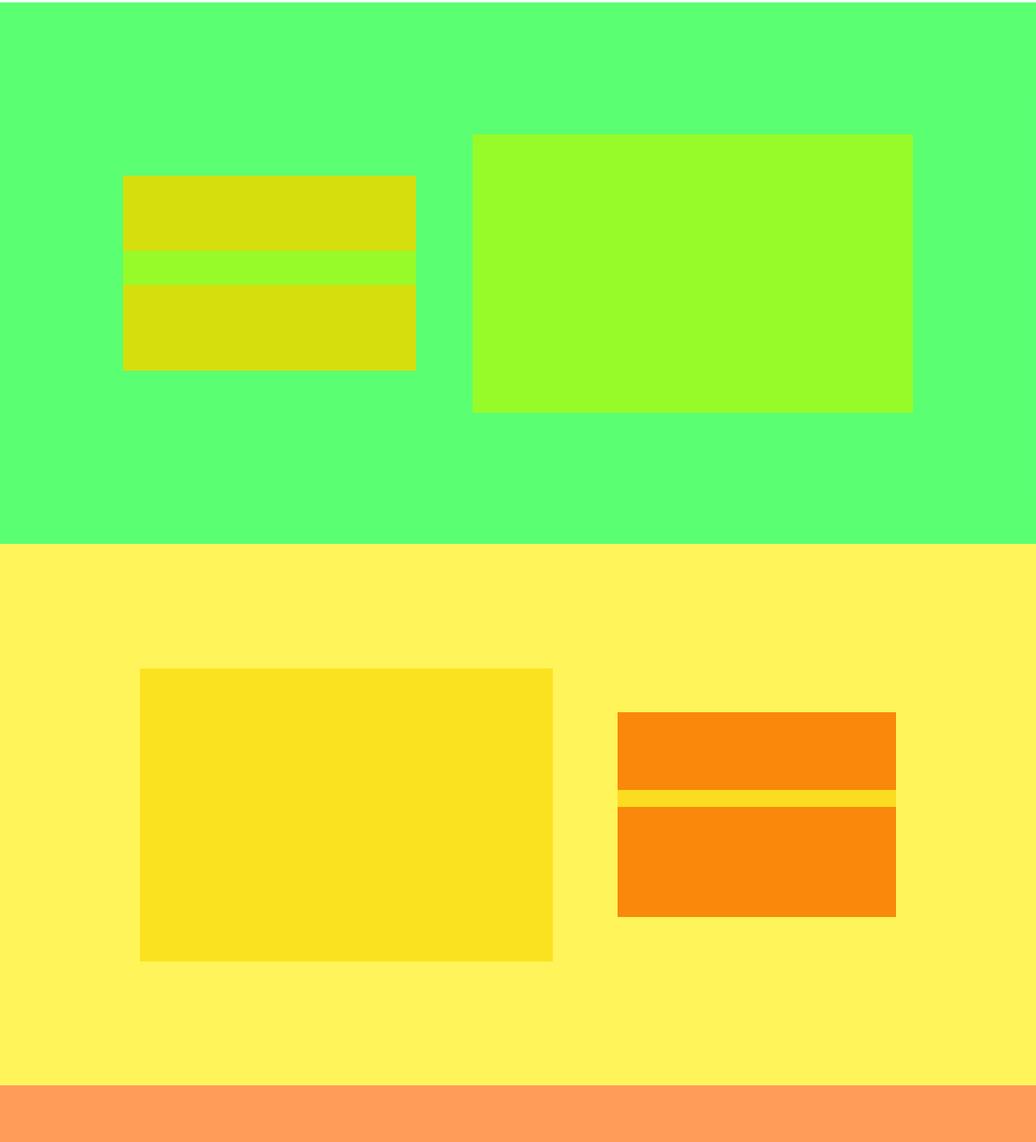
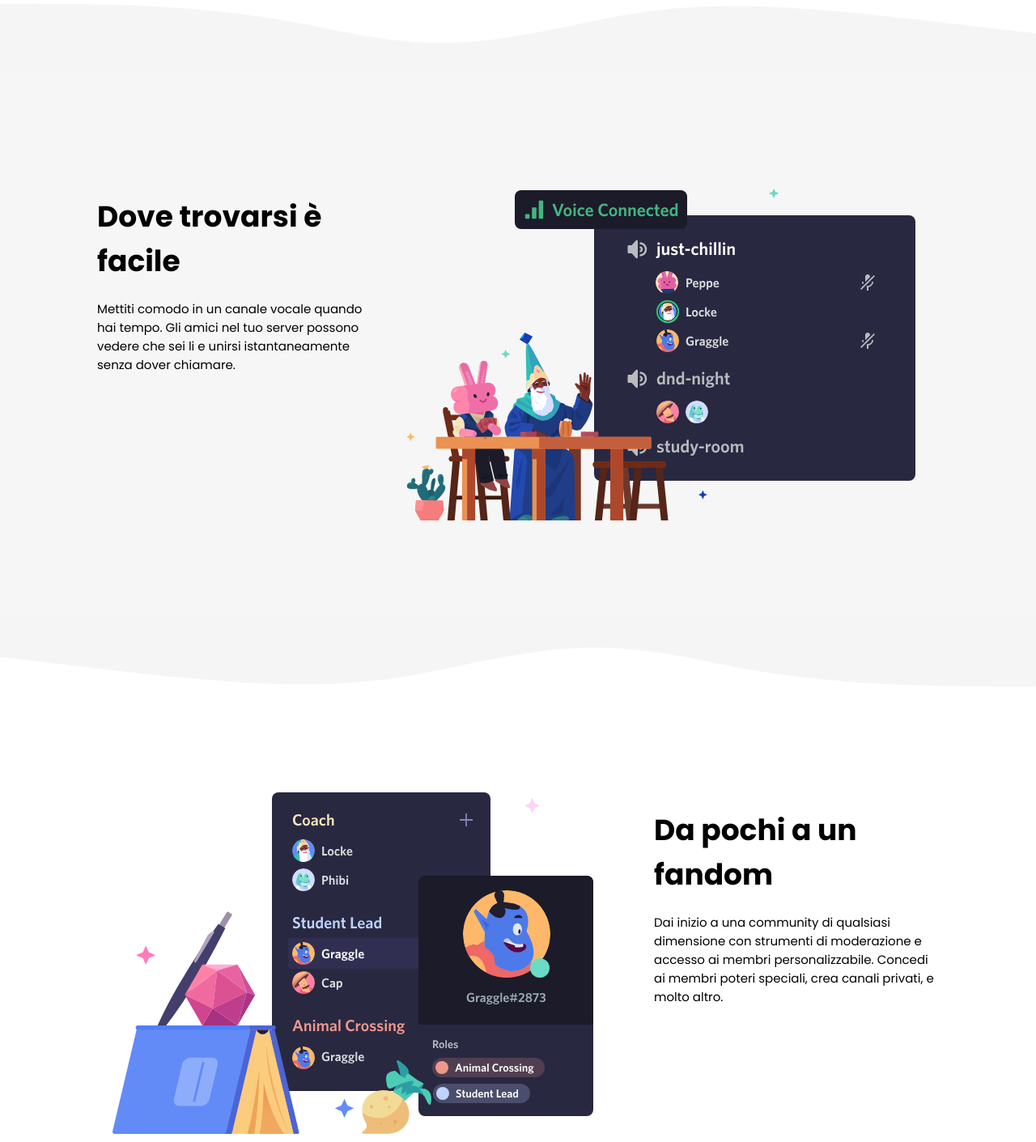
Before and after one commit to giovannimariaciclosi/htmlcss-discord, a plain HTML site: page index.html in a window 1280 px wide. Shown: the part 1164-2575 px from the top of the page at 81% size. Drawn offline with Linux system fonts and the light colour scheme.

Commit message:
BREAKING CHANGE: big code simplification, sections three and four completated
Created a class for sections one, two, tree, and four to merge the style

```diff
--- a/css/style.css
+++ b/css/style.css
@@ -124,7 +124,8 @@
   color: black;
 }
 
-#section-two {
+/* section with text and image */
+.section {
   height: 669px;
   display: flex;
   align-items: center;
@@ -132,7 +133,7 @@
   gap: 10px;
 }
 
-#section-two-text  {
+.section-text  {
   max-width: 352px;
   min-height: 372px;
   display: flex;
@@ -141,79 +142,11 @@
   gap: 20px;
 }
 
-#section-three {
-  height: 669px;
-  display: flex;
-  align-items: center;
-  justify-content: center;
-  gap: 70px;
-  background-color: rgba(0, 255, 38, 0.648);
+.grey-section {
+  background-color: #F6F6F6;
 }
 
-#section-three-text {
-  width: 362px;
-  height: 241px;
-  display: flex;
-  flex-direction: column;
-  justify-content: space-between;
-  gap: 27px;
-  background-color: rgba(183, 249, 0, 0.648);
-}
-
-#section-three-text h1 {
-  width: 362px;
-  height: 93px;
-  background-color: rgba(249, 207, 0, 0.648);
-}
-
-#section-three-text p {
-  width: 362px;
-  height: 106px;
-  background-color: rgba(249, 207, 0, 0.648);
-}
-
-#section-three-img {
-  width: 544px;
-  height: 344px;
-  background-color: rgba(183, 249, 0, 0.648);
-}
-
-#section-four {
-  height: 669px;
-  display: flex;
-  align-items: center;
-  justify-content: center;
-  gap: 80px;
-  background-color: rgba(255, 238, 0, 0.648);
-}
-
-#section-four-img {
-  width: 510px;
-  height: 362px;
-  background-color: rgba(249, 216, 0, 0.648);
-}
-
-#section-four-text {
-  width: 344px;
-  height: 253px;
-  display: flex;
-  flex-direction: column;
-  justify-content: space-between;
-  gap: 21px;
-  background-color: rgba(249, 207, 0, 0.648);
-}
-
-#section-four-text h1 {
-  width: 344px;
-  height: 96px;
-  background-color: rgba(249, 91, 0, 0.648);
-}
-
-#section-four-text p {
-  width: 344px;
-  height: 137px;
-  background-color: rgba(249, 91, 0, 0.648);
-}
+/* /section with text and image */
 
 #section-five {
   height: 1147px;
--- a/index.html
+++ b/index.html
@@ -56,37 +56,45 @@
     <!-- /header -->
 
     <!-- section two -->
-    <section id="section-two">
-      <div id="section-two-img">
+    <section class="section">
+      <div class="section-img">
         <img src="img/item1.svg" alt="Discord channels image">
       </div>
-      <div id="section-two-text">
+      <div class="section-text">
         <h1>Un luogo a invito con tutto lo spazio necessario per parlare</h1>
         <p>I server Discord sono organizzati in canali tematici in cui collaborare, condividere o semplicemente parlare della tua giornata senza intasare chat di gruppo.</p>
       </div>
     </section>
     <!-- /section two -->
 
+    <!-- wave svg -->
+    <img src="img/wave-grey.svg" alt="">
+    <!-- /wave svg -->
+
     <!-- section three -->
-    <section id="section-three">
-      <div id="section-three-text">
-        <h1></h1>
-        <p></p>
+    <section class="section grey-section">
+      <div class="section-text">
+        <h1>Dove trovarsi è facile</h1>
+        <p>Mettiti comodo in un canale vocale quando hai tempo. Gli amici nel tuo server possono vedere che sei li e unirsi istantaneamente senza dover chiamare.</p>
       </div>
-      <div id="section-three-img">
-        <img src="" alt="">
+      <div class="section-img">
+        <img src="img/item2.svg" alt="Discord vocal chat image">
       </div>
     </section>
     <!-- /section three -->
 
+    <!-- reverse wave svg -->
+    <img src="img/wave-grey-reverse.svg" alt="">
+    <!-- /reverse wave svg -->
+
     <!-- section four -->
-    <section id="section-four">
-      <div id="section-four-img">
-        <img src="" alt="">
+    <section class="section">
+      <div class="secion-img">
+        <img src="img/item3.svg" alt="Discord roles image">
       </div>
-      <div id="section-four-text">
-        <h1></h1>
-        <p></p>
+      <div class="section-text">
+        <h1>Da pochi a un fandom</h1>
+        <p>Dai inizio a una community di qualsiasi dimensione con strumenti di moderazione e accesso ai membri personalizzabile. Concedi ai membri poteri speciali, crea canali privati, e molto altro.</p>
       </div>
     </section>
     <!-- /section four -->
```
Also changed, not shown: img/wave-grey-reverse.svg (added).
